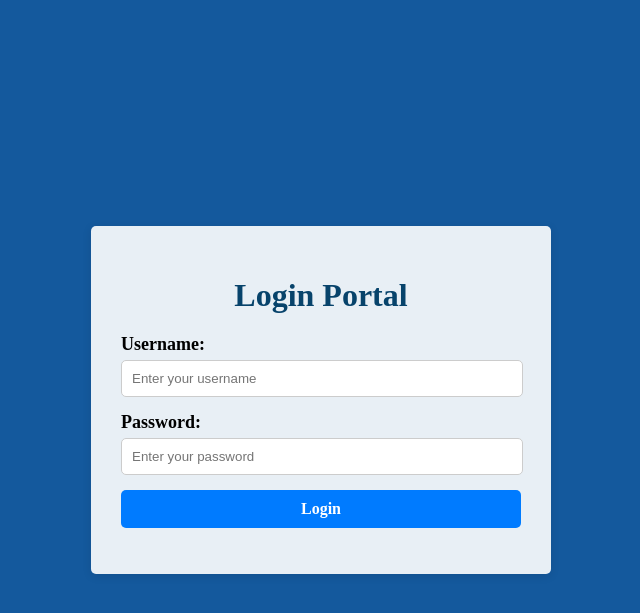
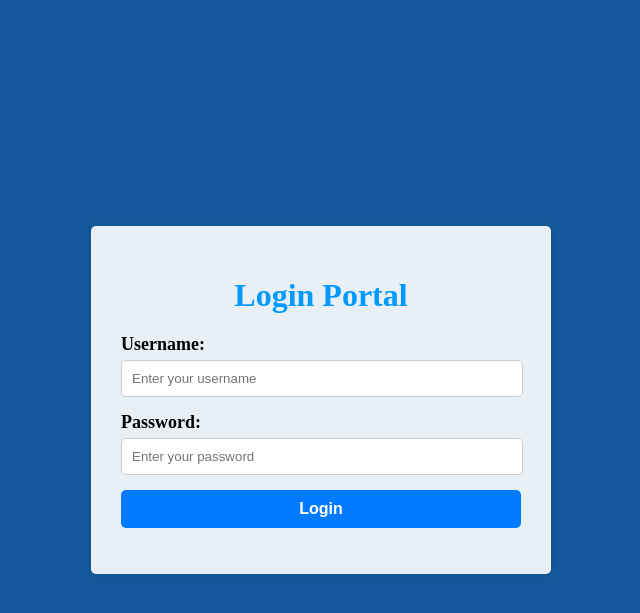
Before and after one commit to Divyasuresh7/Application_AWS_S3, a Flask app: template templates/login.html in a window 1280 px wide. Shown: the top 613 px of the page, without its empty margins (319-959 px from the left). Run offline with Flask 3, Linux system fonts and the light colour scheme; the template is opened without the code that fills it, so the values that code supplies are empty.

Commit message:
Added minor change

```diff
--- a/templates/login.html
+++ b/templates/login.html
@@ -31,7 +31,7 @@
         .login-container h1 {
             text-align: center;
             margin-bottom: 20px;
-            color: #07436b;
+            color: #0099ff;
         }
 
         .form-group {
@@ -65,7 +65,6 @@
             color: #fff;
             font-weight: bold;
             font-size: medium;
-            font-family: 'Times New Roman', Times, serif;
             border: none;
             border-radius: 5px;
             cursor: pointer;
@@ -104,11 +103,9 @@
             var username = document.getElementById('username').value;
             var password = document.getElementById('password').value;
             //print(username);
-
             // Perform AJAX request to the server-side script to validate credentials
-            // Replace 'server_login_endpoint' with the URL of your server-side script handling the authentication
             try{
-                fetch('C:\Users\Divya Suresh\GITHUB_UPLOAD_PROJECTS\Web_Application_AWS_S3_Bucket\app.py', {
+                fetch('app.py', {
                     method: 'POST',
                     headers: {
                         'Content-Type': 'application/json'
```
